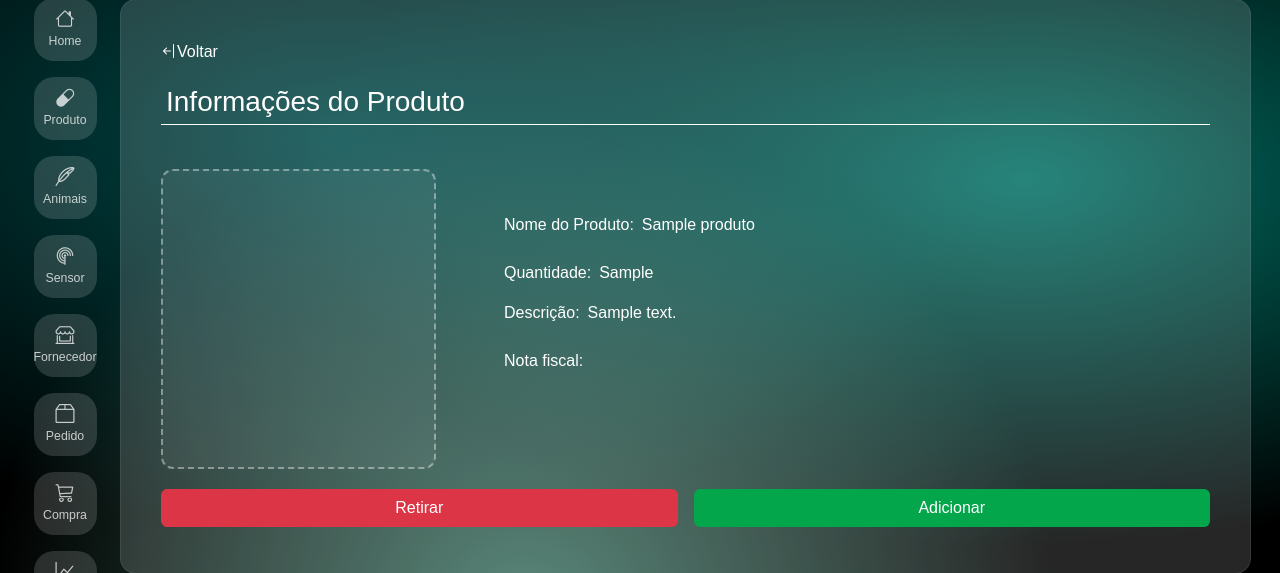
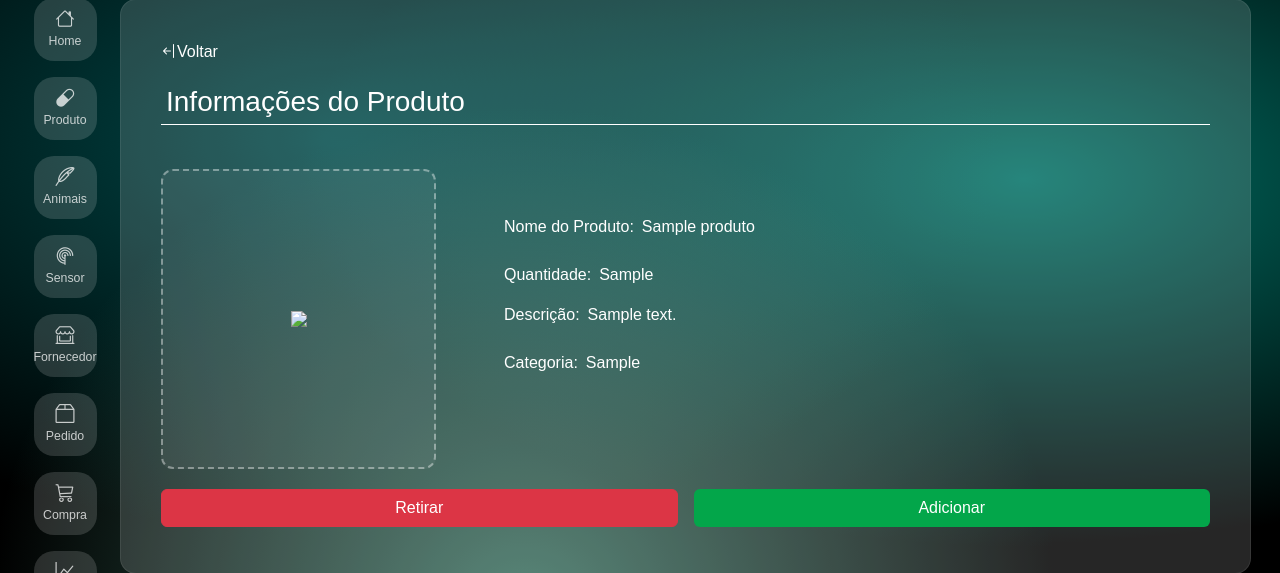
Before and after one commit to VETALLIS/Projeto, a Flask app: page /informacao_produto/1 in a window 1280 px wide. Shown: the part 101-674 px from the top of the page. Run offline with Flask 3, Linux system fonts and the light colour scheme; tables that the repository leaves empty hold one stand-in row (values such as "Sample post").

Commit message:
update_inform_prod

```diff
--- a/models/informacao_produto.py
+++ b/models/informacao_produto.py
@@ -13,6 +13,7 @@ class Informacao_Produto(Crud_base):
         self.produto_descricao = produto_descricao
         self.produto_categoria = produto_categoria
         self.usuario_usuario_id = usuario_usuario_id
+
 
 
     @classmethod
@@ -31,6 +32,7 @@ class Informacao_Produto(Crud_base):
                 "WHERE p.produto_id = %s"
             )
             cursor.execute(sql, (produto_id,))
+
             return cursor.fetchone()
         finally:
             cursor.close()
--- a/templates/informacao_produto.html
+++ b/templates/informacao_produto.html
@@ -1,8 +1,9 @@
- {% extends 'base.html'%}
+{% extends 'base.html'%}
 {% block conteudo%}
 
 <div class="d-flex justify-content-start">
-    <a href="{{url_for('produtos')}}" class="bi bi-arrow-bar-left text-white" style="text-decoration: none;height: 40px;">Voltar</a>
+    <a href="{{url_for('produtos')}}" class="bi bi-arrow-bar-left text-white"
+        style="text-decoration: none;height: 40px;">Voltar</a>
 </div>
 <h3 class="mb-4 text-start" style="color: white; padding:5px; border-bottom:solid 1px #fff; width: 100%;">
     Informações do Produto</h3>
@@ -10,6 +11,7 @@
     <div class="upload-imagem me-5 ">
         <label for="imagem_produto" class="upload-box" style="max-height: 300px !important; width: 275px;"
             style=" margin-left: 0 !important; align-self: flex-start;">
+            <img src="data:{{ produto.produto_imagem_tipo }};base64,{{ produto.produto_imagem_base64 }}" />
         </label>
 
     </div>
@@ -20,16 +22,16 @@
                 <label for="" class="d-nome" style="color: #fff;">{{produto.produto_nome}}</label>
             </div>
             <div class="mb-3 d-flex gap-2">
-                <label  style="color:#fff;">Quantidade:</label>
+                <label style="color:#fff;">Quantidade:</label>
                 <label for="" class="d-nome" style="color: #fff;">{{produto.estoque_quantidade}}</label>
             </div>
             <div class="mb-3 d-flex gap-2">
                 <label class="form-label " style="color:#fff;">Descrição:</label>
                 <label for="" class="d-nome" style="color: #fff;">{{produto.produto_descricao}}</label>
             </div>
-            <div class="mb-3 d-flex text-start gap-2">
-                <label class="form-label " style="color:#fff; min-width: 100px;">Nota fiscal:</label>
-                <input type="text" class="form-control bg-transparent border-0" readonly value="{{produto_descricao}}">
+            <div class="mb-3 d-flex gap-2">
+                <label class="form-label " style="color:#fff;">Categoria:</label>
+                <label for="" class="d-nome" style="color: #fff;">{{produto.produto_categoria}}</label>
             </div>
         </form>
 
@@ -37,8 +39,8 @@
 </div>
 
 <div class="d-flex">
-    <button class="btn btn-danger w-100 text-white me-3" type="submit">Retirar</button>
-    <button class="btn  w-100 text-white" style="background-color:#03A64A;" type="submit">Adicionar</button>
+    <a href="{{url_for('pedido')}}" class="btn btn-danger w-100 text-white me-3">Retirar</a>
+    <a href="{{url_for('pedido')}}" class="btn w-100 text-white" style="background-color:#03A64A;">Adicionar</a>
 </div>
 
 {% endblock%}
```
